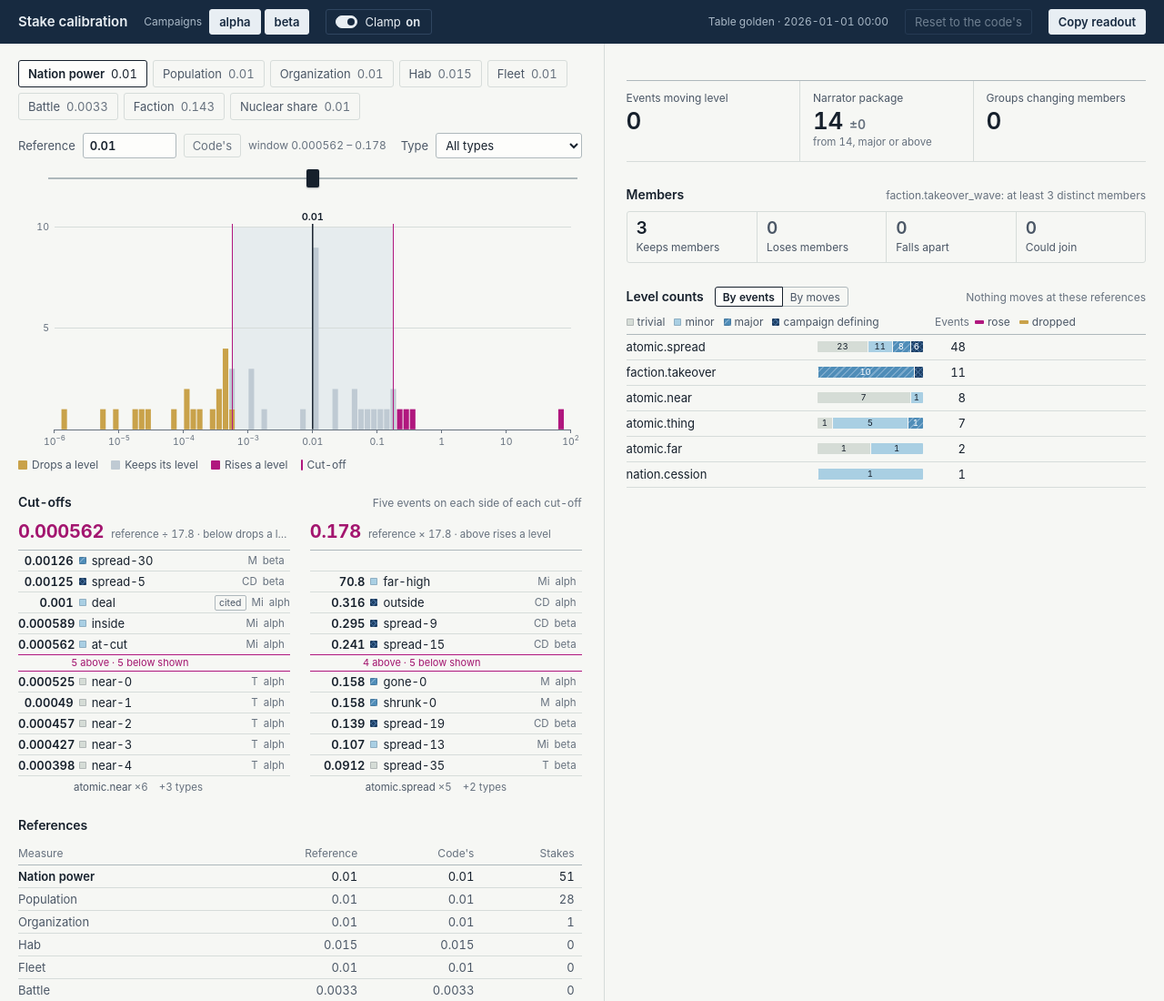
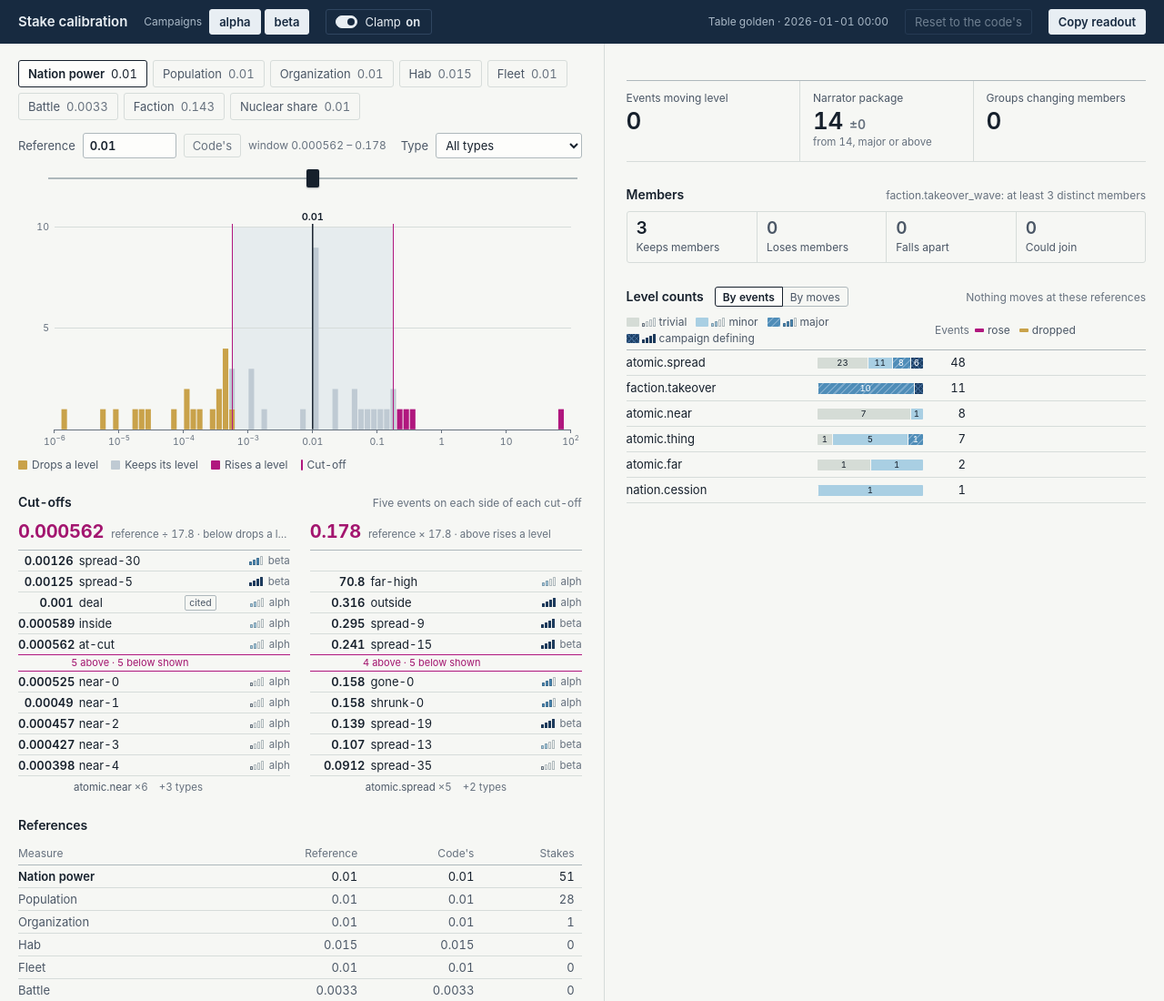
Before and after one commit to fmilichovsky/TICampaignAnalyzer, a plain HTML site: page src/tinarrative/benchmarking/calibration/page/index.html in a window 1280 px wide. Shown: the top 1100 px of the page at 91% size. Drawn offline with Linux system fonts and the light colour scheme; files whose address does not match are found by name.

Commit message:
Calibration dashboard: Use visual icons for significance levels

```diff
--- a/src/tinarrative/benchmarking/calibration/page/app.js
+++ b/src/tinarrative/benchmarking/calibration/page/app.js
@@ -12,7 +12,7 @@
   const SVG = "http://www.w3.org/2000/svg";
 
   const LEVEL_NAMES = { trivial: "trivial", minor: "minor", major: "major", campaign_defining: "campaign defining" };
-  const LEVEL_SHORT = { trivial: "T", minor: "Mi", major: "M", campaign_defining: "CD" };
+  const LEVEL_RANKS = ["trivial", "minor", "major", "campaign_defining"];
   const VERDICTS = [
     ["keeps_members", "Keeps members", "Groups whose members all stay admitted."],
     ["loses_members", "Loses members", "Groups that lose members but keep enough distinct ones to stand."],
@@ -66,11 +66,20 @@
   // Some save strings keep JSON escapes such as \u00e3; show the character they stand for.
   const labelOf = (row) => row.label.replace(/\\u([0-9a-fA-F]{4})/g, (_, code) => String.fromCharCode(parseInt(code, 16)));
   const levelName = (level) => LEVEL_NAMES[level] || level.replace(/_/g, " ");
-  const levelShort = (level) => LEVEL_SHORT[level] || level;
   const shortDate = (date) => (typeof date === "string" ? date.slice(0, 7) : "");
 
-  function levelDot(level) {
-    return el("i", { class: `dot lv-${level}`, title: levelName(level), "aria-hidden": "true" });
+  // A level drawn as a gauge of four rising bars: as many filled as the level's rank, in the level's colour from
+  // the Level counts bars. It reads without a key; the key beside Level counts names each one.
+  function levelGauge(level) {
+    const rank = LEVEL_RANKS.indexOf(level) + 1;
+    const bars = LEVEL_RANKS.map((_, i) => el("b", { class: i < rank ? "on" : null }));
+    return el("i", { class: `gauge gauge-${level}`, title: levelName(level), "aria-hidden": "true" }, ...bars);
+  }
+
+  // A change of level: the old gauge, an arrow in the rise or drop colour, the new gauge.
+  function levelMove(from, to) {
+    const direction = LEVEL_RANKS.indexOf(to) > LEVEL_RANKS.indexOf(from) ? "rise" : "drop";
+    return [levelGauge(from), el("span", { class: `move-arrow ${direction}`, text: "→" }), levelGauge(to)];
   }
 
   // --- Boot --------------------------------------------------------------------------------------------------
@@ -407,7 +416,10 @@
 
       const levelKey = $("level-key");
       for (const level of this.levels) {
-        levelKey.append(el("span", { class: "level-key-item" }, levelDot(level), levelName(level)));
+        // Each key item ties the three faces of a level together: its bar pattern, its gauge and its name.
+        levelKey.append(
+          el("span", { class: "level-key-item" }, el("i", { class: `level-swatch lv-${level}`, "aria-hidden": "true" }), levelGauge(level), levelName(level)),
+        );
       }
       for (const [direction, label] of [["rise", "rose"], ["drop", "dropped"]]) {
         $("flow-keys").append(el("span", { class: "level-key-item" }, el("i", { class: `flow-key ${direction}` }), label));
@@ -1284,7 +1296,7 @@
             onfocus: (event) => Pop.hover(event.currentTarget, () => make(false)),
             onblur: () => Pop.leave(),
           },
-          el("span", { class: "change-path", text: `${levelShort(move.from_level)}→${levelShort(move.to_level)}` }),
+          el("span", { class: "change-path" }, ...levelMove(move.from_level, move.to_level)),
           el("span", { class: "change-count" }),
           el("span", { class: "change-via" }),
         );
@@ -1444,10 +1456,10 @@
       };
     },
 
-    // One event row, wherever the page lists events: the share (or —), the level dot, the label, the cited badge,
-    // the level change, campaign and date, then the type ID and any note. A list row sets the type under the label,
-    // unless the list is of one type. A compact row keeps to one line for the tide tables and leaves its type to the
-    // readout under the tide, so clicking anywhere on it opens the event: the inspector's hook (#490).
+    // One event row, wherever the page lists events: the share (or —), the label, the cited badge, the level gauge
+    // (old gauge → new one when it moved), campaign and date, then the type ID and any note. A list row sets the type
+    // under the label, unless the list is of one type. A compact row keeps to one line for the tide tables and leaves
+    // its type to the readout under the tide, so clicking anywhere on it opens the event: the inspector's hook (#490).
     eventRow(item, options) {
       return this.fillEventRow(el("li"), item, options);
     },
@@ -1488,10 +1500,14 @@
       node.replaceChildren(
         ...[
           el("span", { class: "event-share num", text: item.share === null ? "—" : fmt(item.share), title: item.measure && item.share !== null ? `${item.measure} share ${item.share}` : "No stake of its own" }),
-          levelDot(level),
           el("span", { class: "event-main" }, el("span", { class: "event-label", text: label }), showType ? null : type),
           item.decidedBy !== row.id ? this.citedBadge(item.campaign, row, item.decidedBy) : null,
-          el("span", { class: `event-change${moved ? " moved" : ""}`, text: moved ? `${levelShort(row.level)}→${levelShort(level)}` : levelShort(level) }),
+          el(
+            "span",
+            { class: `event-change${moved ? " moved" : ""}`, title: moved ? `${levelName(row.level)} → ${levelName(level)}` : levelName(level) },
+            ...(moved ? levelMove(row.level, level) : [levelGauge(level)]),
+            el("span", { class: "visually-hidden", text: moved ? `${levelName(row.level)} to ${levelName(level)}` : levelName(level) }),
+          ),
           el("span", { class: "event-meta", text: `${compact ? item.campaign.slice(0, 4) : item.campaign} ${shortDate(row.date)}` }),
           sub.length ? el("span", { class: "event-sub" }, ...sub) : null,
         ].filter(Boolean),
@@ -1921,7 +1937,7 @@
       const score = replayed ? replayed.score : row.score;
       const decidedBy = replayed ? replayed.decided_by : row.id;
 
-      parts.level.value.replaceChildren(levelDot(level), levelName(level));
+      parts.level.value.replaceChildren(levelGauge(level), levelName(level));
       const rank = (name) => App.levels.indexOf(name);
       const moved = level !== row.level;
       parts.level.note.className = `ins-note${moved ? (rank(level) > rank(row.level) ? " rise" : " drop") : ""}`;
--- a/src/tinarrative/benchmarking/calibration/page/style.css
+++ b/src/tinarrative/benchmarking/calibration/page/style.css
@@ -19,6 +19,7 @@
   --lv-cd: #1c3f66;
   --lv-cd-2: #3d6590;
   --lv-ink: #ffffff;
+  --gauge-edge: rgba(22, 32, 44, 0.3);
   --rise: #b0177e;
   --rise-ink: #a3156f;
   --drop: #c9a24a;
@@ -53,6 +54,7 @@
     --lv-cd: #b9d7ee;
     --lv-cd-2: #8eb8d9;
     --lv-ink: #0d141c;
+    --gauge-edge: rgba(226, 232, 238, 0.22);
     --rise: #e2569f;
     --rise-ink: #ef7ab7;
     --drop: #d6b25e;
@@ -113,14 +115,31 @@ button:disabled { cursor: default; }
     repeating-linear-gradient(135deg, var(--lv-cd) 0 3px, var(--lv-cd-2) 3px 4px);
 }
 
-.dot {
-  display: inline-block;
+/* A level as a gauge: four rising bars, as many filled as the level's rank, in that level's flat tint. Empty bars
+   are hollow, so a pale trivial bar still reads as filled where its tint sits close to the ground. */
+.gauge {
+  display: inline-grid;
+  grid-template-columns: repeat(4, 3px);
+  align-items: end;
+  column-gap: 1px;
   flex: none;
-  width: 8px;
-  height: 8px;
-  border-radius: 1px;
-  box-shadow: inset 0 0 0 1px rgba(22, 32, 44, 0.18);
+  width: 15px;
+  height: 10px;
+  vertical-align: -1px;
 }
+.gauge b { display: block; border-radius: 0.5px; box-shadow: inset 0 0 0 1px var(--rule-strong); }
+.gauge b:nth-child(1) { height: 4px; }
+.gauge b:nth-child(2) { height: 6px; }
+.gauge b:nth-child(3) { height: 8px; }
+.gauge b:nth-child(4) { height: 10px; }
+.gauge b.on { box-shadow: inset 0 0 0 1px var(--gauge-edge); }
+.gauge-trivial b.on { background: var(--lv-trivial); box-shadow: inset 0 0 0 1px var(--ink-3); }
+.gauge-minor b.on { background: var(--lv-minor); }
+.gauge-major b.on { background: var(--lv-major); }
+.gauge-campaign_defining b.on { background: var(--lv-cd); }
+.move-arrow { color: var(--ink-3); font-size: 11px; font-weight: 600; line-height: 1; }
+.move-arrow.rise { color: var(--rise-ink); }
+.move-arrow.drop { color: var(--drop-ink); }
 
 /* --- Banner and header bar --- */
 
@@ -458,6 +477,8 @@ section + section, .control + .chart, .chart + section { margin-top: 22px; }
 .level-key { grid-column: 1 / 3; }
 .level-key, .flow-keys { display: flex; flex-wrap: wrap; column-gap: 10px; color: var(--ink-2); }
 .level-key-item { display: inline-flex; align-items: center; gap: 4px; white-space: nowrap; }
+.level-key .gauge { margin-left: -1px; }
+.level-swatch { flex: none; width: 14px; height: 10px; border-radius: 1px; }
 .flow-key { width: 10px; height: 4px; border-radius: 1px; }
 .count-row { height: 28px; border-bottom: 1px solid var(--rule); }
 .count-bars { display: flex; flex-direction: column; gap: 1px; padding-top: 6px; }
@@ -582,7 +603,7 @@ section + section, .control + .chart, .chart + section { margin-top: 22px; }
 
 .event {
   display: grid;
-  grid-template-columns: 7.4ch 8px minmax(0, 1fr) auto auto auto;
+  grid-template-columns: 7.4ch minmax(0, 1fr) auto 46px auto;
   align-items: center;
   column-gap: 6px;
   min-height: 22px;
@@ -605,11 +626,11 @@ section + section, .control + .chart, .chart + section { margin-top: 22px; }
 .dim .event-share { font-weight: 400; }
 .event-main { display: flex; align-items: center; min-width: 0; }
 .event-label { min-width: 0; overflow: hidden; text-overflow: ellipsis; white-space: nowrap; }
-.event-change { color: var(--ink-3); font-size: 11.5px; }
-.event-change.moved { color: var(--ink); font-weight: 600; }
-.event-meta { color: var(--ink-3); font-size: 11.5px; white-space: nowrap; }
+/* The level sits at the column's right edge in every row; a moved row adds its old level and the arrow before it. */
+.event-change { grid-column: 4; display: inline-flex; align-items: center; justify-content: flex-end; gap: 3px; }
+.event-meta { grid-column: 5; color: var(--ink-3); font-size: 11.5px; white-space: nowrap; }
 .event-sub {
-  grid-column: 3 / -1;
+  grid-column: 2 / -1;
   display: flex;
   align-items: baseline;
   gap: 4px 10px;
@@ -726,7 +747,6 @@ section + section, .control + .chart, .chart + section { margin-top: 22px; }
 .ins-figure dd { margin: 2px 0 0; }
 .ins-value { display: flex; align-items: center; gap: 6px; min-height: 24px; font-size: 19px; font-weight: 600; line-height: 1.25; }
 .ins-level { font-size: 15px; line-height: 1.25; }
-.ins-value .dot { width: 10px; height: 10px; }
 .ins-note { display: block; color: var(--ink-3); font-size: 11.5px; }
 .ins-note.rise { color: var(--rise-ink); font-weight: 600; }
 .ins-note.drop { color: var(--drop-ink); font-weight: 600; }
@@ -756,8 +776,7 @@ section + section, .control + .chart, .chart + section { margin-top: 22px; }
 }
 .ins-section .events .event:last-child { border-bottom: 0; }
 .ins-section .event .event-share { flex: none; width: 7.4ch; }
-.ins-section .event .dot { align-self: flex-start; margin-top: 6px; }
-.ins-section .event .event-main { flex: 1 1 calc(100% - 7.4ch - 26px); }
+.ins-section .event .event-main { flex: 1 1 calc(100% - 7.4ch - 12px); }
 .ins-section .event .event-label {
   display: -webkit-box;
   -webkit-box-orient: vertical;
@@ -766,8 +785,8 @@ section + section, .control + .chart, .chart + section { margin-top: 22px; }
   white-space: normal;
   overflow-wrap: anywhere;
 }
-.ins-section .event .event-main + * { margin-left: calc(7.4ch + 20px); }
-.ins-section .event .event-sub { flex-basis: 100%; margin-top: 0; padding: 0 0 0 calc(7.4ch + 20px); }
+.ins-section .event .event-main + * { margin-left: calc(7.4ch + 6px); }
+.ins-section .event .event-sub { flex-basis: 100%; margin-top: 0; padding: 0 0 0 calc(7.4ch + 6px); }
 
 .ins-table { width: 100%; border-collapse: collapse; }
 .ins-table th, .ins-table td { height: 25px; padding: 0 8px 0 0; border-bottom: 1px solid var(--rule); text-align: left; font-weight: 400; }
```
